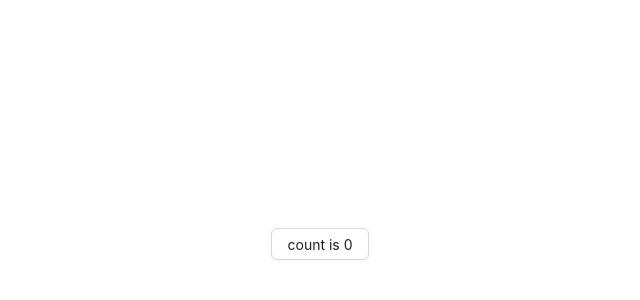
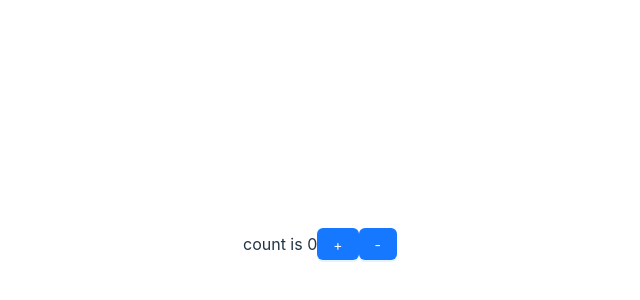
Before and after one commit to telescope114/vite-test-for-me, a React (Vite) app: page / in a window 1280 px wide. Shown: the part 156-456 px from the top of the page, without its empty margins (320-960 px from the left). Built offline with nearby package versions, Linux system fonts and the light colour scheme.

Commit message:
终于把store弄进去了

```diff
--- a/package.json
+++ b/package.json
@@ -9,6 +9,7 @@
     "preview": "vite preview"
   },
   "dependencies": {
+    "@reduxjs/toolkit": "^1.9.5",
     "antd": "^5.4.4",
     "react": "^18.2.0",
     "react-dom": "^18.2.0",
--- a/src/App.tsx
+++ b/src/App.tsx
@@ -1,18 +1,22 @@
-import { useState } from 'react'
+// import { useState } from 'react'
 import { Button } from 'antd'
 import './App.css'
+import { useSelector } from 'react-redux'
+import store from './store'
 
 function App() {
-  const [count, setCount] = useState(0)
-  const onClickCount = () => {
-    setCount((count) => count + 1)
+  const countStore = useSelector((state: any) => {
+    return state
+  })
+  const setCount = (type: string): void => {
+    store.dispatch({ type })
   }
   return (
     <div className="App">
       <div className="card">
-        <Button onClick={onClickCount}>
-          count is {count}
-        </Button>
+          count is {countStore.count}
+        <Button type="primary" onClick={() => { setCount('increment') }}> + </Button>
+        <Button type="primary" onClick={() => { setCount('decrement') }}> - </Button>
       </div>
     </div>
   )
--- a/src/main.tsx
+++ b/src/main.tsx
@@ -2,9 +2,13 @@ import React from 'react'
 import ReactDOM from 'react-dom/client'
 import App from './App'
 import './index.css'
+import store from './store'
+import { Provider } from 'react-redux'
 
 ReactDOM.createRoot(document.getElementById('root') as HTMLElement).render(
   <React.StrictMode>
-    <App />
+    <Provider store={store}>
+      <App />
+    </Provider>
   </React.StrictMode>,
 )
--- /dev/null
+++ b/src/store/actions/count.ts
@@ -0,0 +1,4 @@
+export type countAction = {
+  type: string
+  payload?: number
+}
--- a/src/store/index.ts
+++ b/src/store/index.ts
@@ -1,4 +1,6 @@
 import { createStore } from 'redux'
-import rootReducers from '../reducers'
+import countReducer from './reducers/count'
 
-export default createStore(rootReducers)
+const store = createStore(countReducer)
+
+export default store
--- /dev/null
+++ b/src/store/reducers/count.ts
@@ -0,0 +1,20 @@
+import { countAction } from '../actions/count'
+
+export type countState = {
+  count: number
+  [key: string]: number
+}
+
+const count: countState = {
+  count: 0
+}
+
+const countReducer = (state: countState = count, action: countAction): countState => {
+  switch (action.type) {
+    case 'increment': return { ...state, count: state.count + 1 }
+    case 'decrement': return { ...state, count: state.count - 1 }
+    default: return state
+  }
+}
+
+export default countReducer
```
Also changed, not shown: src/actions/index.ts (deleted, +0 -13 lines), src/reducers/index.bak.ts (deleted, +0 -30 lines), src/reducers/index.ts (deleted, +0 -23 lines), 1 other file (tests, documents, lock files or other folders).
